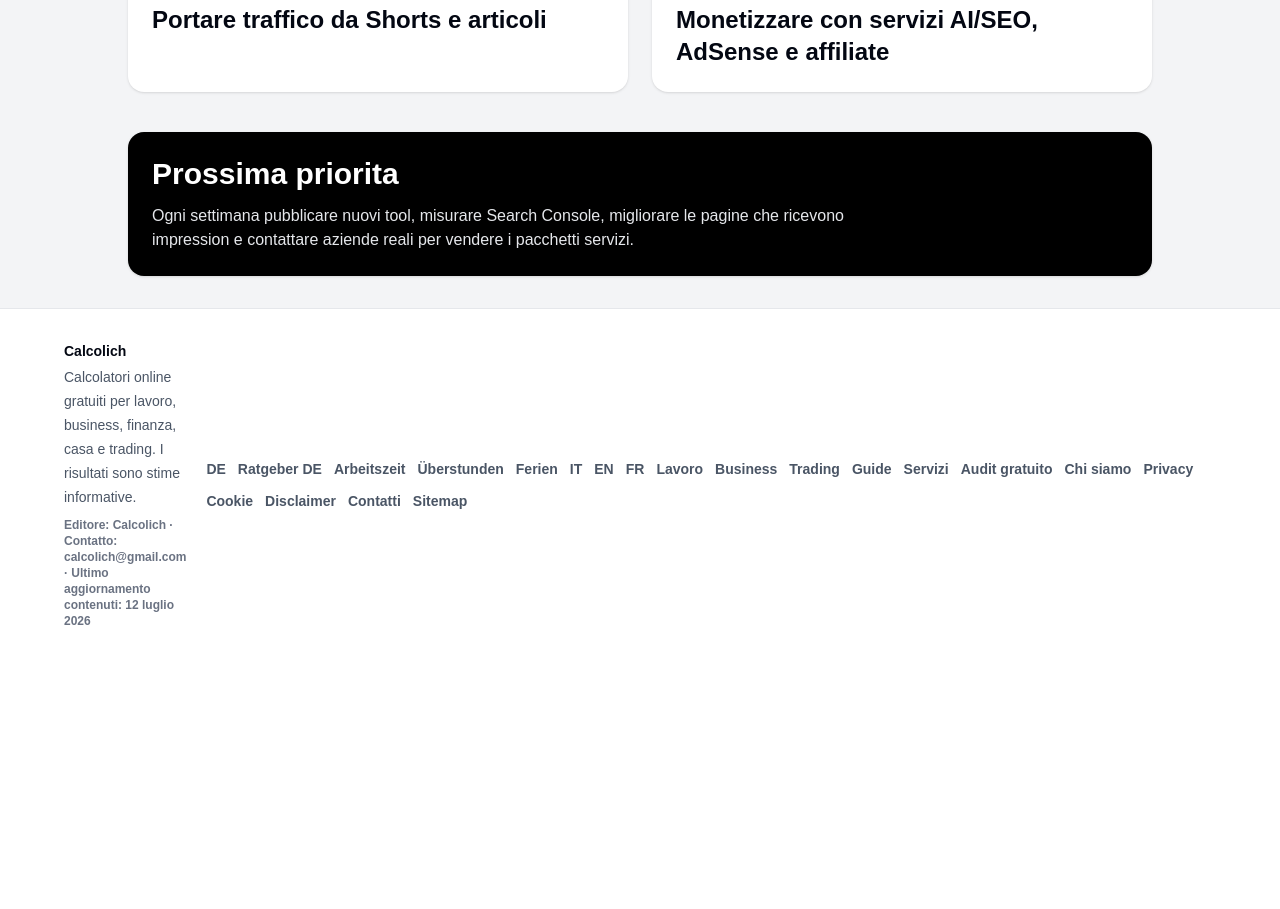
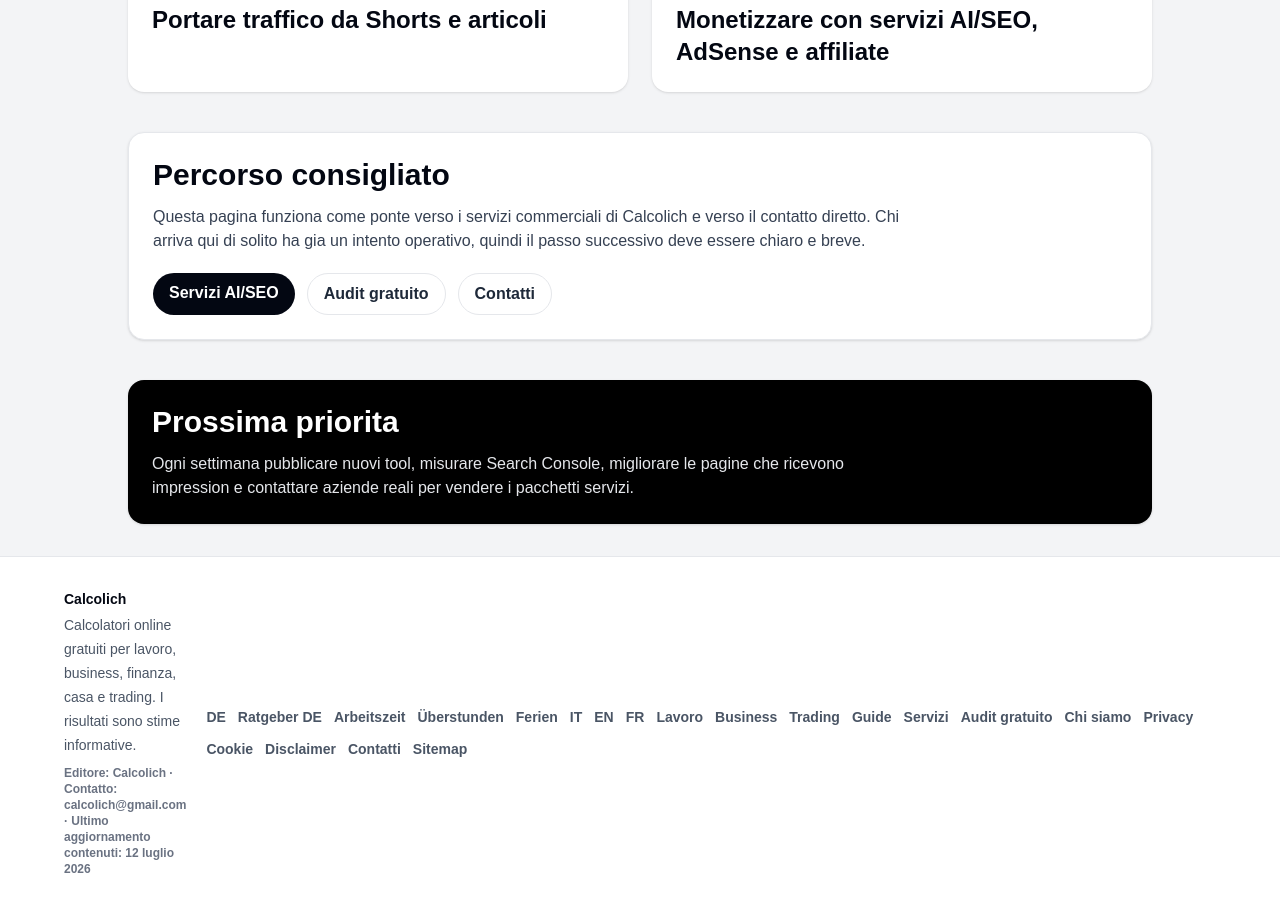
Before and after one commit to calcolich/calcolich-tools, a Next.js app: page /piano-cashflow-online in a window 1280 px wide. Shown: the part 1020-1929 px from the top of the page. Before the commit the page ends 1681 px from the top, so only its background shows below. Built offline with nearby package versions, Linux system fonts and the light colour scheme; no server answers.

Commit message:
feat: improve internal linking and search console indexability

```diff
--- a/app/(site)/calcolo-straordinari-svizzera/page.tsx
+++ b/app/(site)/calcolo-straordinari-svizzera/page.tsx
@@ -16,6 +16,13 @@ export default function Page() {
     <ToolPage
       title="Calcolo Straordinari"
       intro="Inserisci ore previste, ore lavorate, tariffa oraria e supplemento per stimare il valore degli straordinari."
+      relatedTools={[
+        { href: "/calcolo-ore-lavoro", title: "Calcolo ore lavoro" },
+        { href: "/calcolo-salario-netto-svizzera", title: "Calcolo salario netto" },
+        { href: "/calcolo-giorni-lavorativi-svizzera", title: "Calcolo giorni lavorativi" },
+        { href: "/calcolo-tredicesima-svizzera", title: "Calcolo tredicesima" },
+        { href: "/categorie/stipendio-lavoro", title: "Hub lavoro e stipendio" },
+      ]}
       explanation={
         <div className="space-y-5 text-gray-700">
           <h2 className="text-2xl font-bold text-gray-950">Come viene stimato l&apos;importo</h2>
--- a/app/(site)/cookie/page.tsx
+++ b/app/(site)/cookie/page.tsx
@@ -4,6 +4,10 @@ import Link from "next/link";
 export const metadata: Metadata = {
   title: "Cookie policy | Calcolich",
   description: "Cookie policy di Calcolich: cookie tecnici, annunci Google AdSense e gestione dal browser.",
+  robots: {
+    index: false,
+    follow: false,
+  },
   alternates: {
     canonical: "https://www.calcolich.ch/cookie",
   },
--- a/app/(site)/disclaimer/page.tsx
+++ b/app/(site)/disclaimer/page.tsx
@@ -3,6 +3,10 @@ import type { Metadata } from "next";
 export const metadata: Metadata = {
   title: "Disclaimer | Calcolich",
   description: "Disclaimer di Calcolich: i calcolatori forniscono stime informative e non sostituiscono consulenze professionali.",
+  robots: {
+    index: false,
+    follow: false,
+  },
   alternates: {
     canonical: "https://www.calcolich.ch/disclaimer",
   },
--- a/app/(site)/piano-cashflow-online/page.tsx
+++ b/app/(site)/piano-cashflow-online/page.tsx
@@ -68,6 +68,25 @@ export default function Page() {
           ))}
         </section>
 
+        <section className="mt-10 rounded-2xl border border-gray-200 bg-white p-6 shadow">
+          <h2 className="text-3xl font-bold text-gray-950">Percorso consigliato</h2>
+          <p className="mt-3 max-w-3xl text-gray-700">
+            Questa pagina funziona come ponte verso i servizi commerciali di Calcolich e verso il contatto diretto.
+            Chi arriva qui di solito ha gia un intento operativo, quindi il passo successivo deve essere chiaro e breve.
+          </p>
+          <div className="mt-5 flex flex-wrap gap-3">
+            <Link href="/servizi-ai-seo" className="rounded-full bg-gray-950 px-4 py-2 font-bold text-white">
+              Servizi AI/SEO
+            </Link>
+            <Link href="/audit-sito-gratuito-ticino" className="rounded-full border border-gray-200 px-4 py-2 font-bold text-gray-800">
+              Audit gratuito
+            </Link>
+            <Link href="/contatti" className="rounded-full border border-gray-200 px-4 py-2 font-bold text-gray-800">
+              Contatti
+            </Link>
+          </div>
+        </section>
+
         <section className="mt-10 rounded-2xl bg-black p-6 text-white shadow">
           <h2 className="text-3xl font-bold">Prossima priorita</h2>
           <p className="mt-3 max-w-3xl text-gray-200">
--- a/app/(site)/privacy/page.tsx
+++ b/app/(site)/privacy/page.tsx
@@ -4,6 +4,10 @@ import Link from "next/link";
 export const metadata: Metadata = {
   title: "Privacy policy | Calcolich",
   description: "Privacy policy di Calcolich: dati inseriti nei calcolatori, dati tecnici, annunci e servizi di terze parti.",
+  robots: {
+    index: false,
+    follow: false,
+  },
   alternates: {
     canonical: "https://www.calcolich.ch/privacy",
   },
--- a/app/sitemap.ts
+++ b/app/sitemap.ts
@@ -19,9 +19,6 @@ const routes = Array.from(new Set([
   "/audit-sito-gratuito-ticino",
   "/piano-cashflow-online",
   "/chi-siamo",
-  "/privacy",
-  "/cookie",
-  "/disclaimer",
   "/contatti",
   "/guide",
   ...calculatorCategories.map((category) => `/categorie/${category.slug}`),
--- a/components/LocaleHomePage.tsx
+++ b/components/LocaleHomePage.tsx
@@ -11,6 +11,7 @@ export default function LocaleHomePage({ locale }: { locale: Locale }) {
     { href: "/de/brutto-netto-rechner-schweiz", label: "Brutto-Netto", text: "Bruttolohn und Nettolohn fuer die Schweiz vergleichen." },
     { href: "/de/saeule-3a-steuerersparnis-rechner", label: "Saeule 3a", text: "Steuerersparnis mit Grenzsteuersatz einschaetzen." },
     { href: "/de/hypotheken-tragbarkeit-rechner-schweiz", label: "Hypothek", text: "Tragbarkeit vor dem Bankgespraech pruefen." },
+    { href: "/calcolo-straordinari-svizzera", label: "Überstunden", text: "Straordinari und Stundenmehrarbeit im Schweizer Alltag abschaetzen." },
     { href: "/de/praemienverbilligung-rechner-schweiz", label: "Praemienverbilligung", text: "Krankenkassenpraemien und tragbaren Anteil gegeneinander stellen." },
     { href: "/de/familienzulagen-rechner-schweiz", label: "Familienzulagen", text: "Kinderzulagen und Ausbildungszulagen auf Jahresbasis berechnen." },
     { href: "/de/ahv-beitraege-selbststaendige-rechner", label: "AHV Selbststaendige", text: "Beitraege fuer selbststaendige Einkommen in die Kalkulation nehmen." },
@@ -96,7 +97,10 @@ export default function LocaleHomePage({ locale }: { locale: Locale }) {
               <div className="rounded-2xl border border-gray-200 bg-white p-5">
                 <h2 className="text-xl font-black">Arbeit und Lohn</h2>
                 <p className="mt-2 text-sm leading-6 text-gray-600">Arbeitszeit, Ueberstunden, Ferien, Stundenlohn und Nettolohn zusammen betrachten.</p>
-                <Link href="/de/arbeitszeitrechner" className="mt-3 inline-flex text-sm font-black text-emerald-800">Arbeitszeit berechnen</Link>
+                <div className="mt-3 flex flex-col gap-2">
+                  <Link href="/de/arbeitszeitrechner" className="inline-flex text-sm font-black text-emerald-800">Arbeitszeit berechnen</Link>
+                  <Link href="/calcolo-straordinari-svizzera" className="inline-flex text-sm font-black text-emerald-800">Überstunden berechnen</Link>
+                </div>
               </div>
               <div className="rounded-2xl border border-gray-200 bg-white p-5">
                 <h2 className="text-xl font-black">Steuern und Vorsorge</h2>
```
